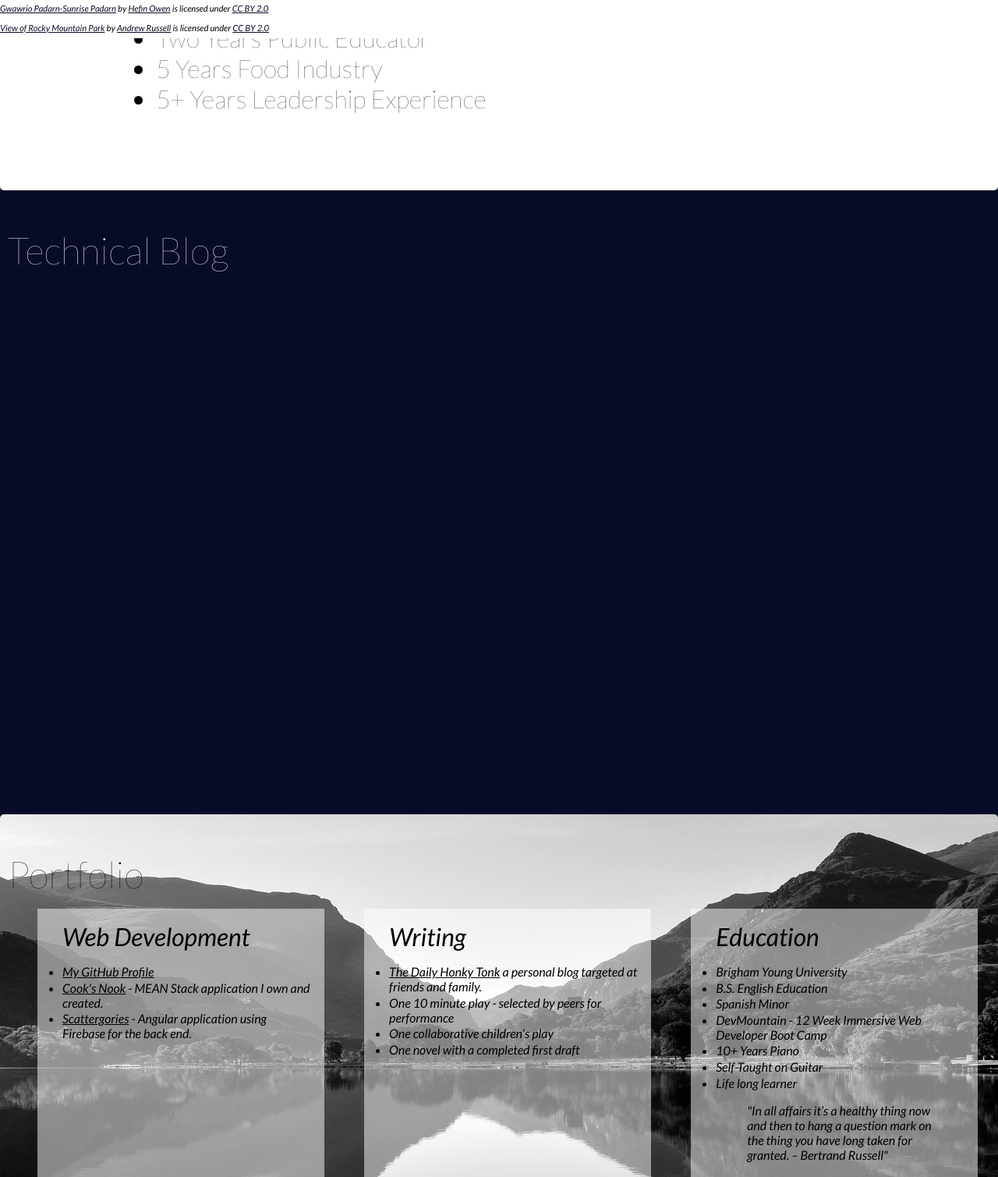
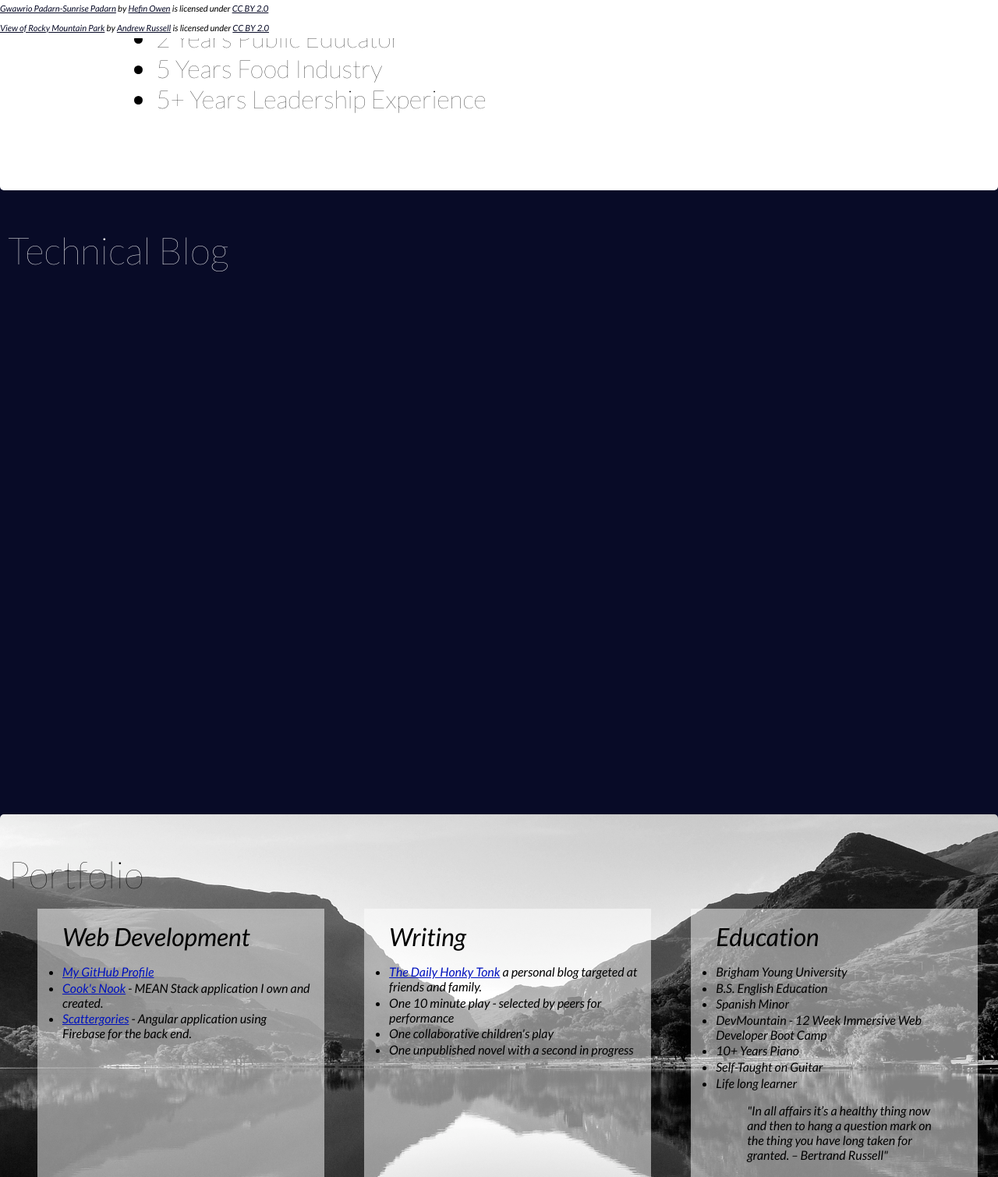
Before and after one commit to MarkTonkinson/MarkTPortfolio, a plain HTML site: page index.html in a window 1280 px wide. Shown: the part 751-2260 px from the top of the page at 78% size. Drawn offline with nearby package versions, Linux system fonts and the light colour scheme; no server answers.

Commit message:
A few more changes to link appearance and text

```diff
--- a/index.html
+++ b/index.html
@@ -20,9 +20,9 @@
 
 		<div class="link buttons" id="link-buttons">
 
-			<a href="https://www.linkedin.com/profile/edit?trk=spm_pic"><button><i class="fa fa-linkedin-square fa-2x"></i></button></a>
+			<a href="https://www.linkedin.com/profile/view?id=292172987&trk=nav_responsive_tab_profile"><button><i class="fa fa-linkedin-square fa-2x"></i></button></a>
 
-			<a href="https://www.facebook.com/mark.tonkinson"><button><i class="fa fa-facebook-square fa-2x"></i></button></a>
+			<a href="https://github.com/MarkTonkinson"><button><i class="fa fa-github-square fa-2x"></i></button></a>
 
 			<a href="mailto:DHTMaster@gmail.com"><button><i class="fa fa-envelope fa-2x"></i></button></a>
 		</div>
@@ -51,7 +51,7 @@
 			<div class="panel-title font-black exp-title-margin">Experience</div>
 				<div class="exp-list">
 					<ul>
-						<li>Two Years Public Educator</li>
+						<li>2 Years Public Educator</li>
 						<li>5 Years Food Industry</li>
 						<li>5+ Years Leadership Experience</li>
 					</ul>
@@ -86,7 +86,7 @@ bottom-->
 				<div class="box-title">Web Development</div>
 					<ul>
 						<li><a href="https://github.com/MarkTonkinson">My GitHub Profile</a></li>
-						<li><a href="cooknookcollection.com">Cook's Nook</a> - MEAN Stack application I own and created.</li>
+						<li><a href="http://cooknookcollection.com">Cook's Nook</a> - MEAN Stack application I own and created.</li>
 						<li><a href="https://mtscattergories.firebaseapp.com/#/login">Scattergories</a> - Angular application using Firebase for the back end.</li>
 					</ul>
 			</div>
@@ -97,7 +97,7 @@ bottom-->
 				    	<li><a href="http://dhtmaster.blogspot.com/">The Daily Honky Tonk</a> a personal blog targeted at friends and family.</li>
 				    	<li>One 10 minute play - selected by peers for performance</li>
 				    	<li>One collaborative children's play</li>
-				    	<li>One novel with a completed first draft</li>
+				    	<li>One unpublished novel with a second in progress</li>
 			    	</ul>
 			</div>
 
--- a/styles.css
+++ b/styles.css
@@ -30,9 +30,9 @@ a:link {
 a:hover {
 	color: blue;
 }
-/*a:visited {
+a:visited {
 	color: white;
-}*/
+}
 
 i {
 	transition: hover .2s ease,
@@ -248,8 +248,12 @@ main {
 	color: black;
 }
 .box a {
-	color:black;
+	color: rgba(0, 18, 190, 1);
 	text-decoration: underline;
+}
+
+.box a:hover {
+	color: black;
 }
 .box ul {
 	padding: 0;
```
